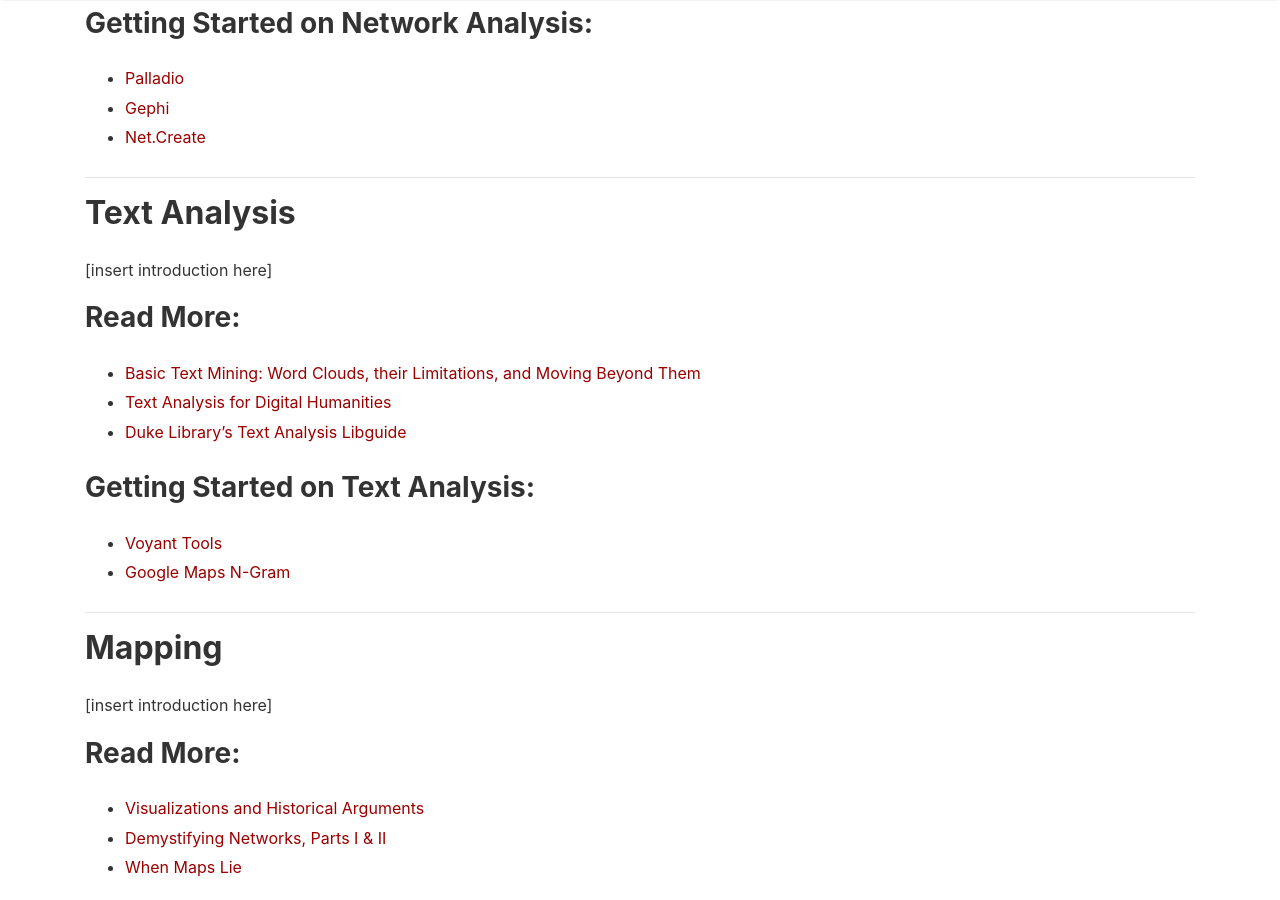
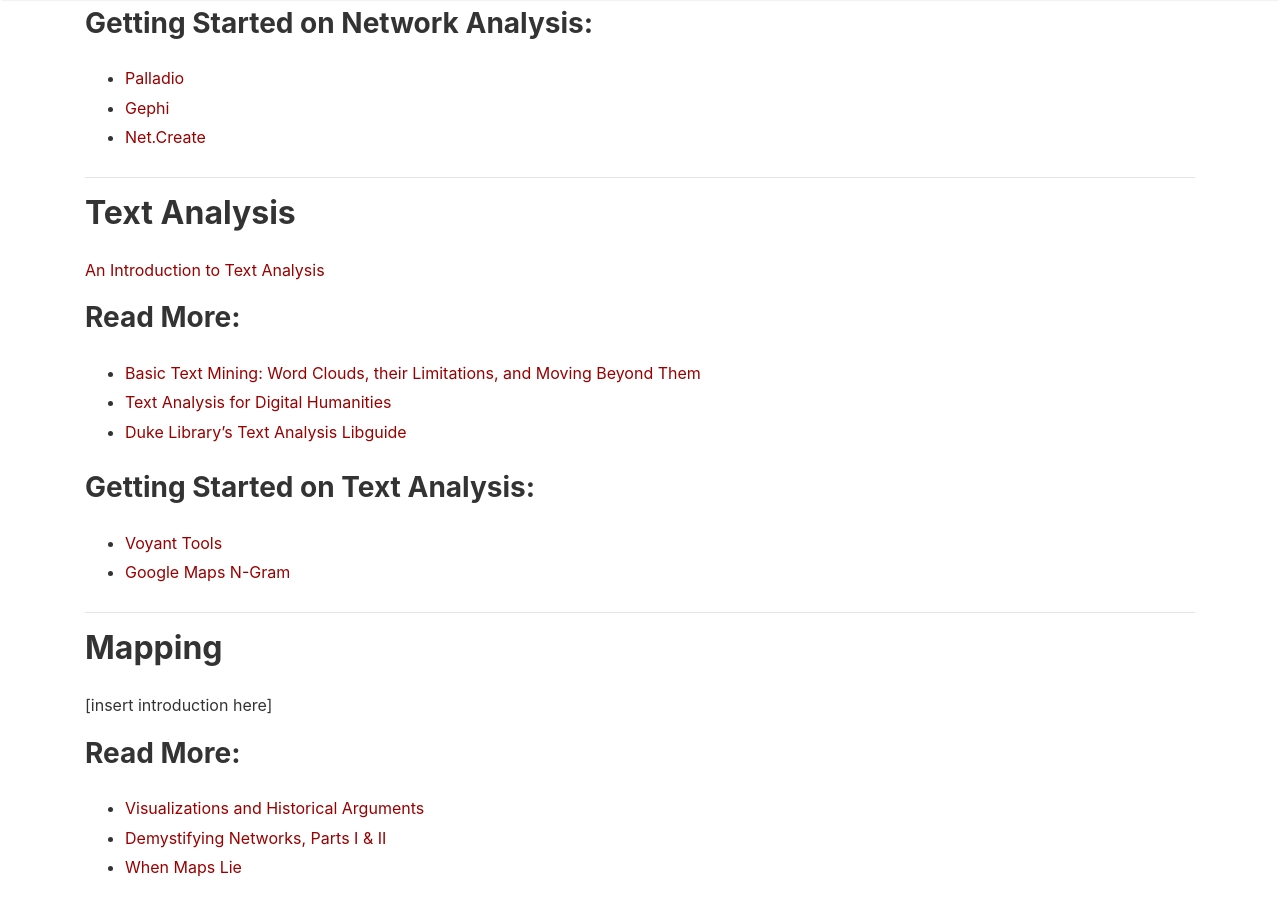
Before and after one commit to H301HistoryHarvest/H301HistoryHarvest, a Jekyll site: the page built from _pages/biblio.md, in a window 1280 px wide and 900 px high, scrolled down 587 px. Built offline with Jekyll 4.4.1, drawn with Linux system fonts in a browser that asks for light colours; nearby versions of some CDN libraries; our own code applies the rules of GitHub Pages for plain Markdown files; comment, search, counter and statistics services are not loaded.

Commit message:
Update biblio.md

```diff
--- a/_pages/biblio.md
+++ b/_pages/biblio.md
@@ -20,7 +20,7 @@
 
 ## Text Analysis
 
-[insert introduction here]
+[An Introduction to Text Analysis](https://h301historyharvest.github.io/H301HistoryHarvest/_pages/text_analyis_short/)
 
 ### Read More:
 
```
